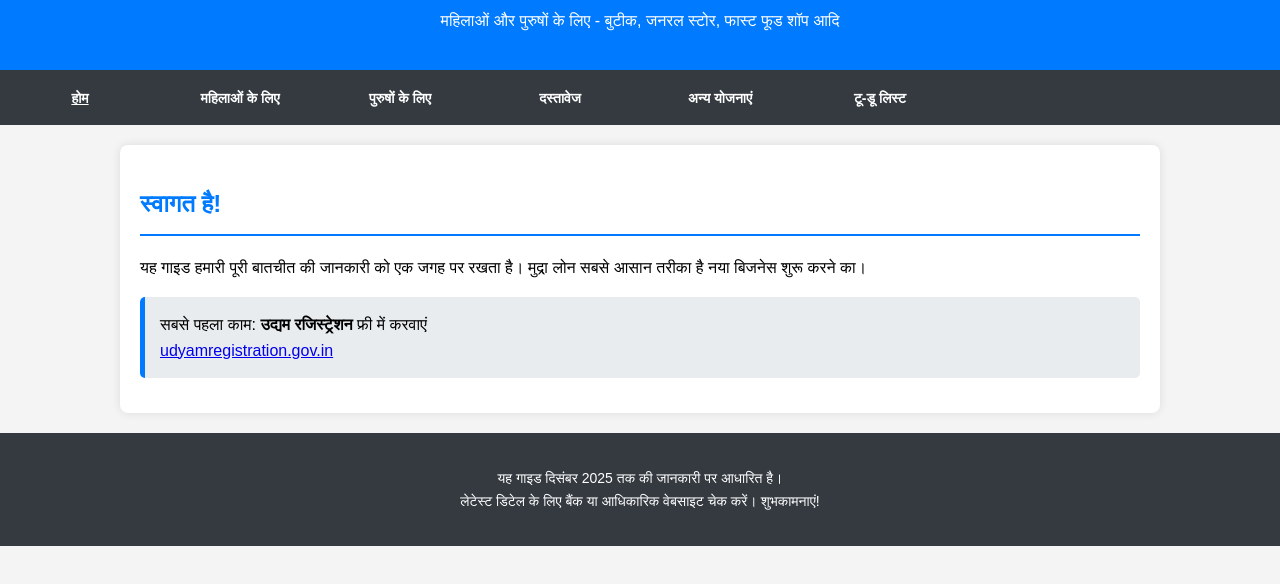
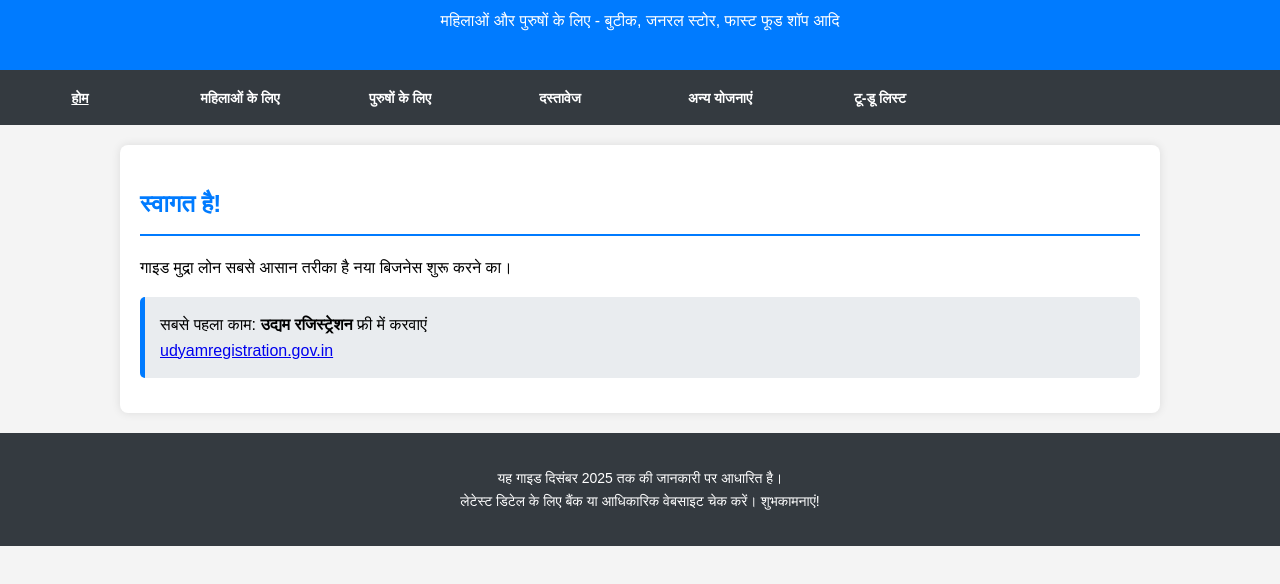
Before and after one commit to kha-re/mudra-loan-requirements, a plain HTML site: page index.html in a window 1280 px wide. Shown: the part 106-690 px from the top of the page. Drawn offline with Linux system fonts and the light colour scheme.

Commit message:
Update paragraph text in index.html

```diff
--- a/index.html
+++ b/index.html
@@ -126,7 +126,7 @@
 
     <section id="home" class="active">
         <h2>स्वागत है!</h2>
-        <p>यह गाइड हमारी पूरी बातचीत की जानकारी को एक जगह पर रखता है। मुद्रा लोन सबसे आसान तरीका है नया बिजनेस शुरू करने का।</p>
+        <p>गाइड मुद्रा लोन सबसे आसान तरीका है नया बिजनेस शुरू करने का।</p>
         <div class="tip">
             सबसे पहला काम: <strong>उद्यम रजिस्ट्रेशन</strong> फ्री में करवाएं<br>
             <a href="https://udyamregistration.gov.in" target="_blank">udyamregistration.gov.in</a>
```
